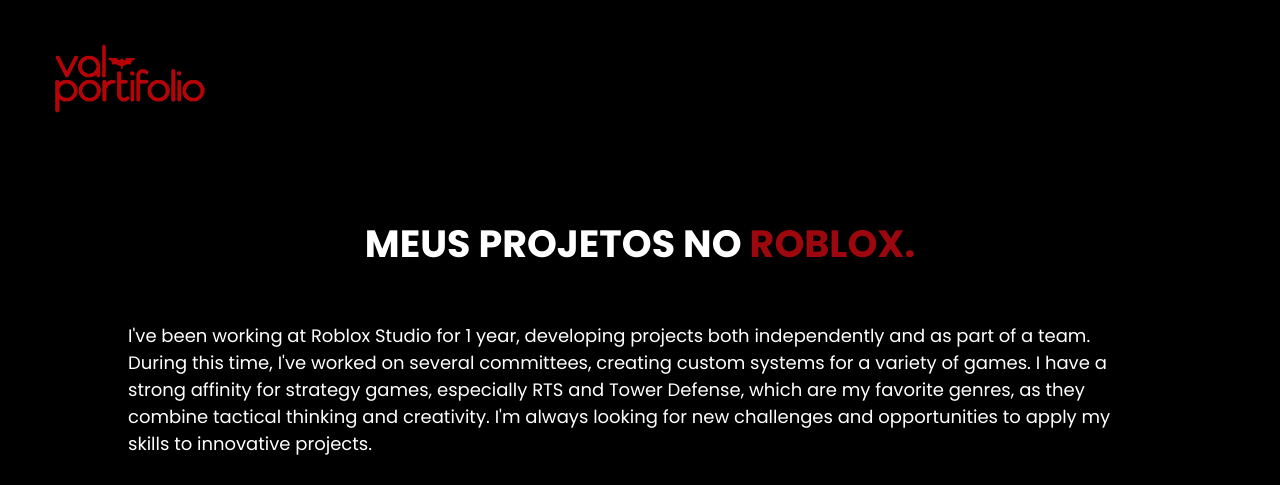
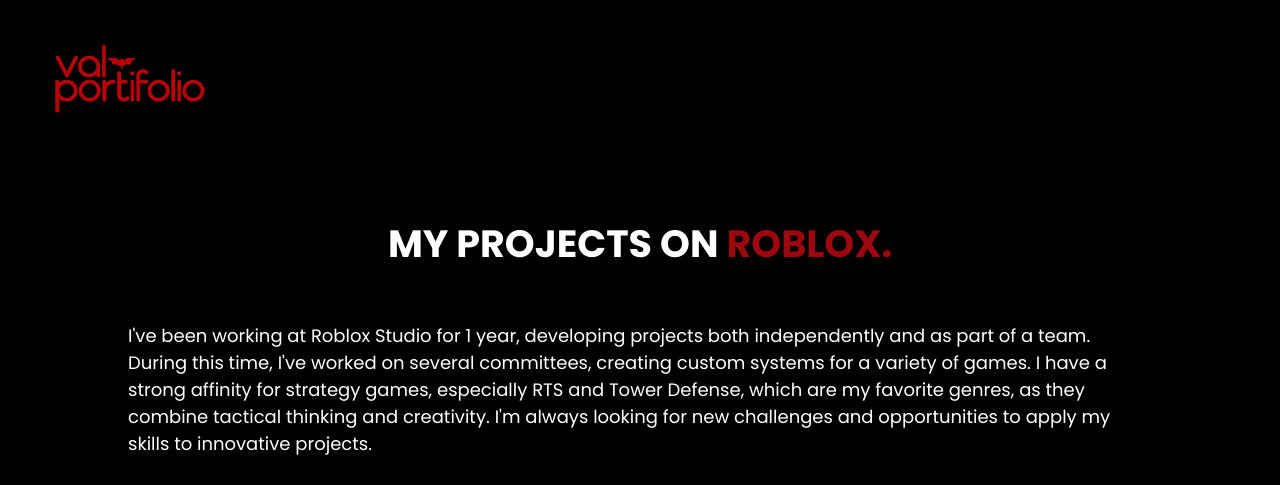
Before and after one commit to vallz0/Roblox-Portifolio, a plain HTML site: page index.html in a window 1280 px wide. Shown: the top 485 px of the page. Drawn offline with nearby package versions, Linux system fonts and the light colour scheme; a script that the page names is missing.

Commit message:
Update index.html

```diff
--- a/index.html
+++ b/index.html
@@ -96,7 +96,7 @@
     <main>
         <section class="portfolio-roblox">
             <div class="interface">
-                <h2 class="titulo">MEUS PROJETOS NO <span>ROBLOX.</span></h2>
+                <h2 class="titulo">MY PROJECTS ON <span>ROBLOX.</span></h2>
                 <div style="margin-bottom: 50px;"></div>
 
                 <!-- Descrição de como é trabalhar no Roblox -->
```
